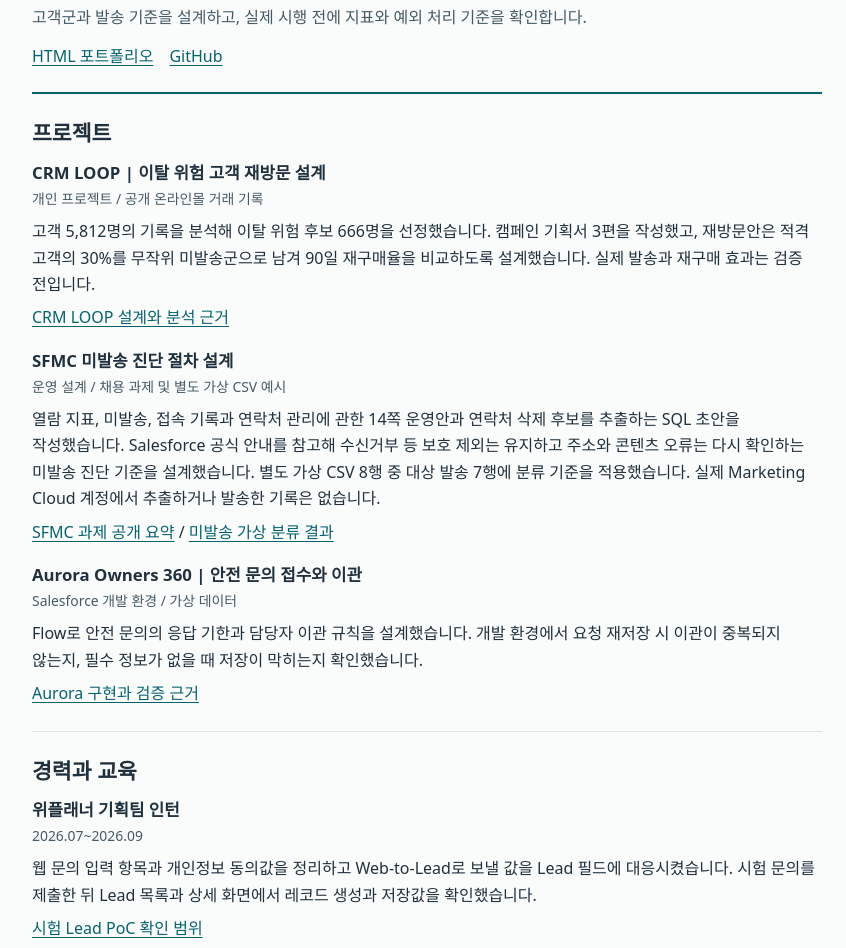
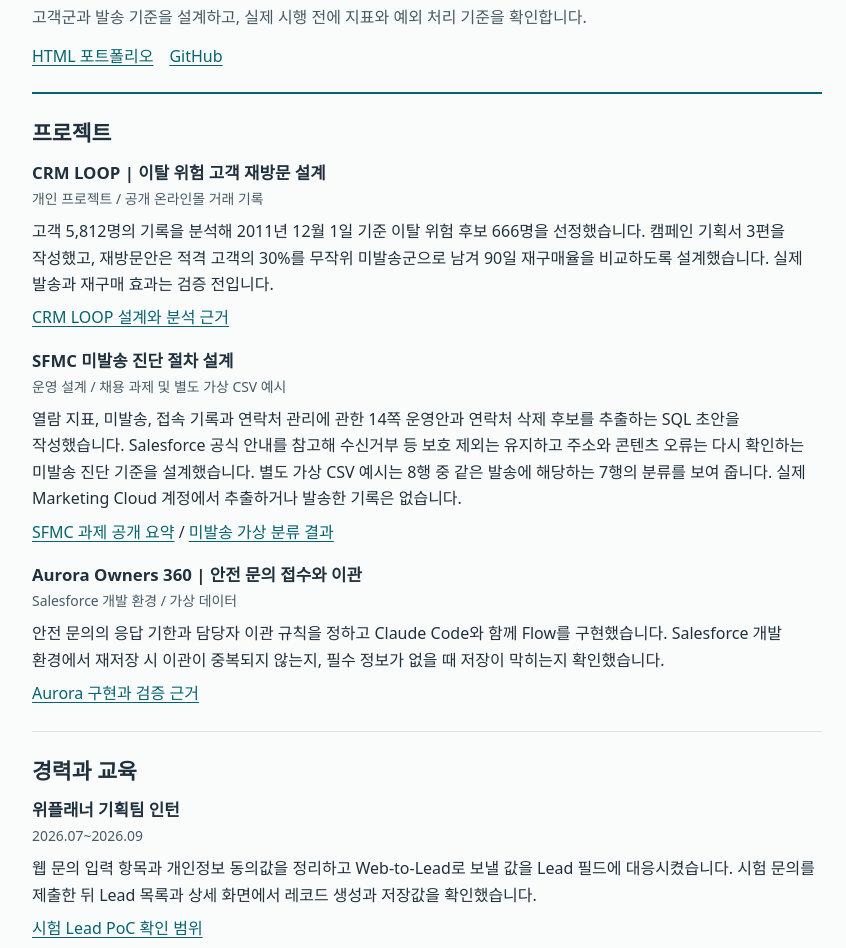
Before and after one commit to jhheo51-arch/jhheo51-arch, a plain HTML site: page portfolio/salesforce-mc-crm/web/resume.html in a window 1280 px wide. Shown: the part 149-1097 px from the top of the page, without its empty margins (213-1059 px from the left). Drawn offline with Linux system fonts and the light colour scheme.

Commit message:
CRM 근거 수치와 협업 범위 정리

```diff
--- a/portfolio/salesforce-mc-crm/web/resume.html
+++ b/portfolio/salesforce-mc-crm/web/resume.html
@@ -32,19 +32,19 @@ ul{margin:.45rem 0 0;padding-left:1.3em}li+li{margin-top:.35em}
 <article>
 <h3>CRM LOOP | 이탈 위험 고객 재방문 설계</h3>
 <p class="meta">개인 프로젝트 / 공개 온라인몰 거래 기록</p>
-<p>고객 5,812명의 기록을 분석해 이탈 위험 후보 666명을 선정했습니다. 캠페인 기획서 3편을 작성했고, 재방문안은 적격 고객의 30%를 무작위 미발송군으로 남겨 90일 재구매율을 비교하도록 설계했습니다. 실제 발송과 재구매 효과는 검증 전입니다.</p>
+<p>고객 5,812명의 기록을 분석해 2011년 12월 1일 기준 이탈 위험 후보 666명을 선정했습니다. 캠페인 기획서 3편을 작성했고, 재방문안은 적격 고객의 30%를 무작위 미발송군으로 남겨 90일 재구매율을 비교하도록 설계했습니다. 실제 발송과 재구매 효과는 검증 전입니다.</p>
 <p><a href="https://github.com/jhheo51-arch/crm-loop">CRM LOOP 설계와 분석 근거</a></p>
 </article>
 <article>
 <h3>SFMC 미발송 진단 절차 설계</h3>
 <p class="meta">운영 설계 / 채용 과제 및 별도 가상 CSV 예시</p>
-<p>열람 지표, 미발송, 접속 기록과 연락처 관리에 관한 14쪽 운영안과 연락처 삭제 후보를 추출하는 SQL 초안을 작성했습니다. Salesforce 공식 안내를 참고해 수신거부 등 보호 제외는 유지하고 주소와 콘텐츠 오류는 다시 확인하는 미발송 진단 기준을 설계했습니다. 별도 가상 CSV 8행 중 대상 발송 7행에 분류 기준을 적용했습니다. 실제 Marketing Cloud 계정에서 추출하거나 발송한 기록은 없습니다.</p>
+<p>열람 지표, 미발송, 접속 기록과 연락처 관리에 관한 14쪽 운영안과 연락처 삭제 후보를 추출하는 SQL 초안을 작성했습니다. Salesforce 공식 안내를 참고해 수신거부 등 보호 제외는 유지하고 주소와 콘텐츠 오류는 다시 확인하는 미발송 진단 기준을 설계했습니다. 별도 가상 CSV 예시는 8행 중 같은 발송에 해당하는 7행의 분류를 보여 줍니다. 실제 Marketing Cloud 계정에서 추출하거나 발송한 기록은 없습니다.</p>
 <p><a href="https://github.com/jhheo51-arch/jhheo51-arch/blob/main/portfolio/salesforce-mc-crm/MC_%EA%B3%BC%EC%A0%9C_%EA%B3%B5%EA%B0%9C%EC%9A%94%EC%95%BD_20261118_v1.md">SFMC 과제 공개 요약</a> / <a href="index.html#not-sent">미발송 가상 분류 결과</a></p>
 </article>
 <article>
 <h3>Aurora Owners 360 | 안전 문의 접수와 이관</h3>
 <p class="meta">Salesforce 개발 환경 / 가상 데이터</p>
-<p>Flow로 안전 문의의 응답 기한과 담당자 이관 규칙을 설계했습니다. 개발 환경에서 요청 재저장 시 이관이 중복되지 않는지, 필수 정보가 없을 때 저장이 막히는지 확인했습니다.</p>
+<p>안전 문의의 응답 기한과 담당자 이관 규칙을 정하고 Claude Code와 함께 Flow를 구현했습니다. Salesforce 개발 환경에서 재저장 시 이관이 중복되지 않는지, 필수 정보가 없을 때 저장이 막히는지 확인했습니다.</p>
 <p><a href="https://github.com/jhheo51-arch/aurora-owners-360">Aurora 구현과 검증 근거</a></p>
 </article>
 </section>
```
Also changed, not shown: portfolio/salesforce-mc-crm/web/index.html (+2 -2 lines), 1 other file.
